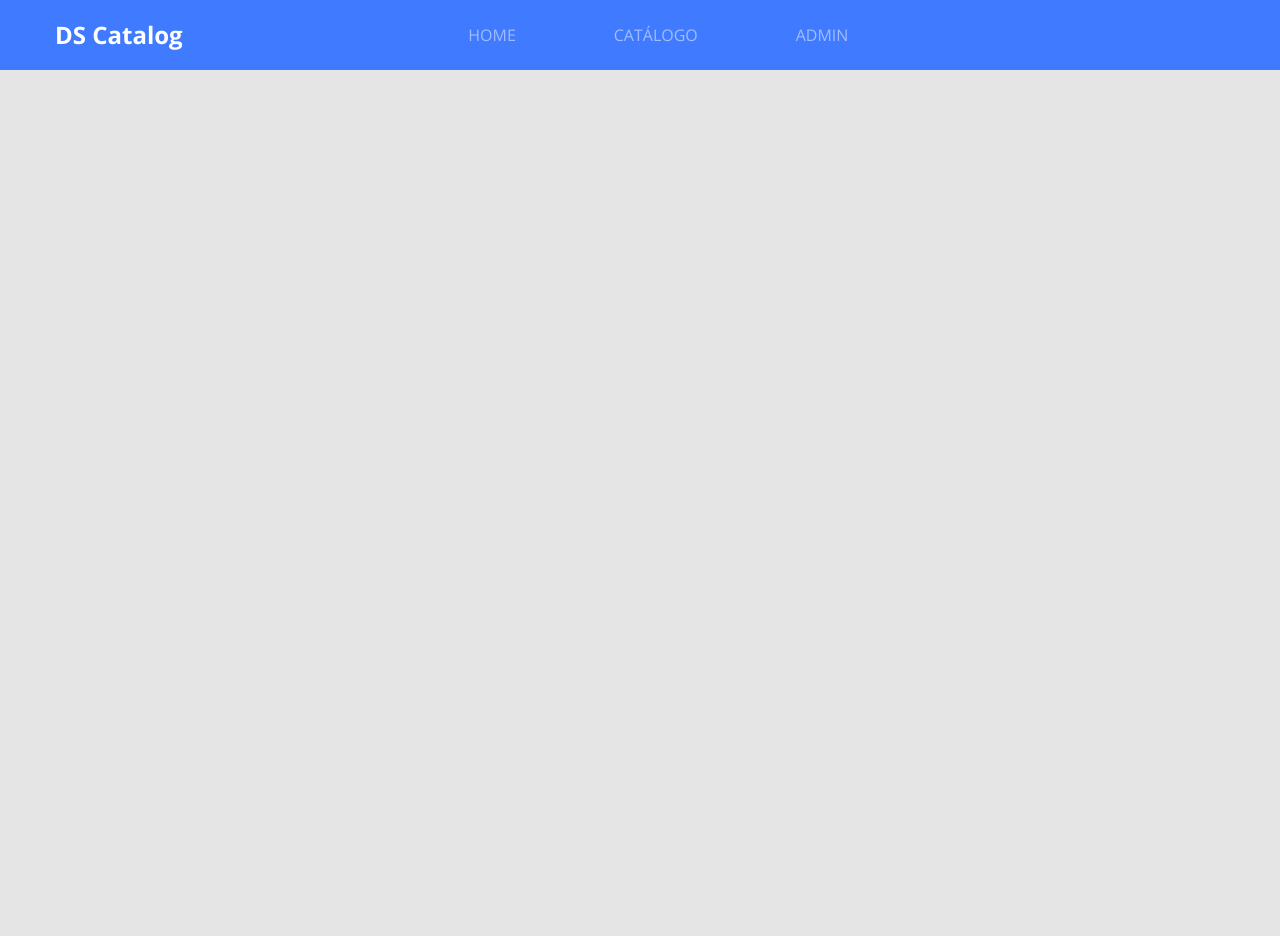
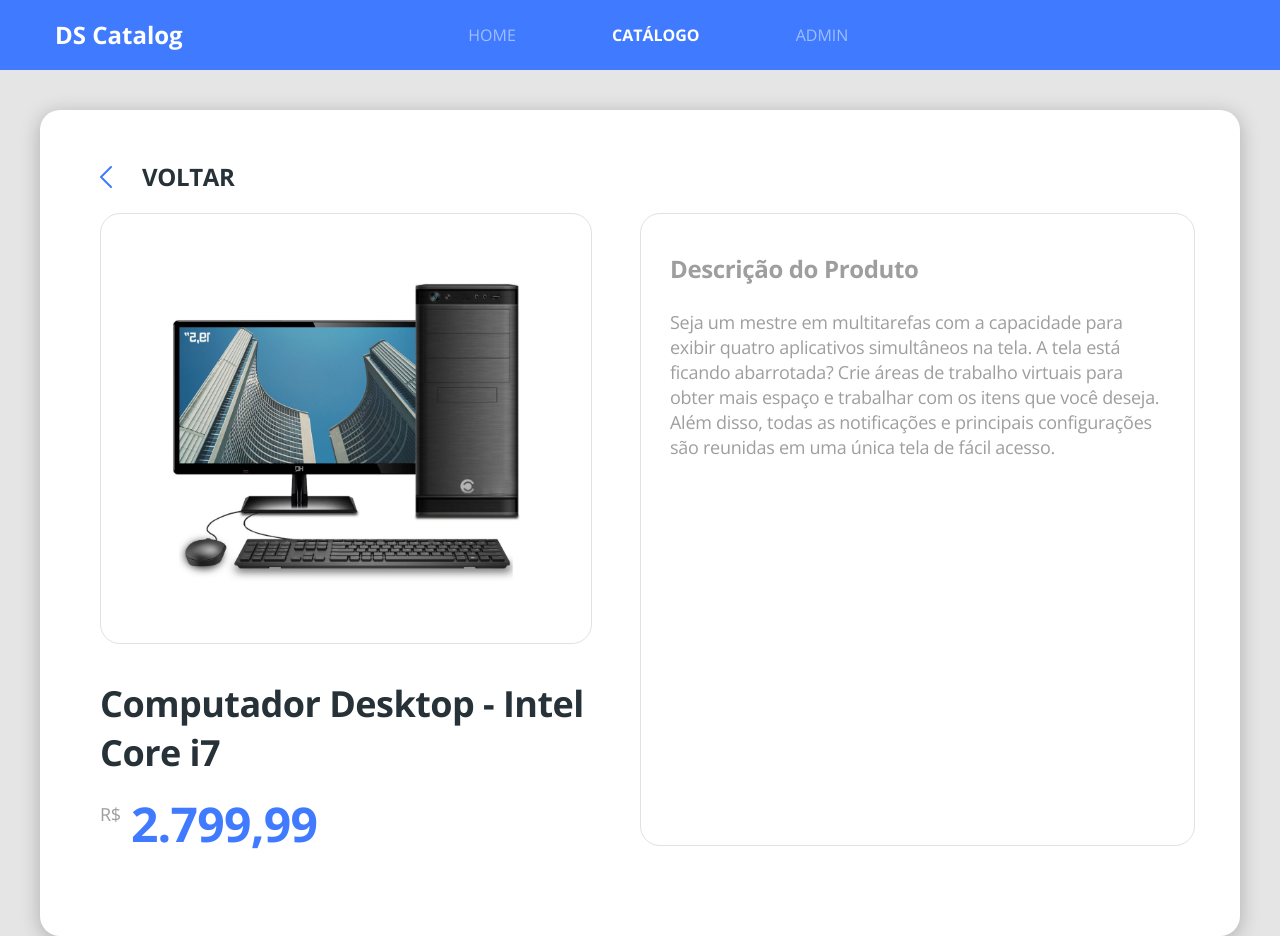
Before and after one commit to RanyellHenrique/catalog-bootcamp, a React (Create React App) app in the folder front-web/: page /products/1 in a window 1280 px wide. Before the commit the page ends 800 px from the top, so only its background shows below. Built offline with nearby package versions, Linux system fonts and the light colour scheme.

Commit message:
Finish product-details layout

```diff
--- a/front-web/src/Routes.tsx
+++ b/front-web/src/Routes.tsx
@@ -4,6 +4,7 @@
 import Catalog from './pages/Catalog';
 import Admin from './pages/Admin';
 import Navbar from './core/components/Navbar';
+import ProductDetails from './pages/Catalog/components/ProductsDetails';
 
 const Routes = () => (
     <BrowserRouter>
@@ -12,8 +13,11 @@
             <Route path="/" exact>
                 <Home/>
             </Route>
-            <Route path="/catalog">
+            <Route path="/products" exact>
                 <Catalog/>
+            </Route>
+            <Route path="/products/:productId">
+                <ProductDetails/>
             </Route>
             <Route path="/admin">
                 <Admin/>
--- a/front-web/src/core/components/ButtonIcon/styles.scss
+++ b/front-web/src/core/components/ButtonIcon/styles.scss
@@ -12,4 +12,5 @@
     display: flex;
     align-items: center;
     justify-content: center;
+    color: #FFF;
 }
--- a/front-web/src/core/components/Navbar/index.tsx
+++ b/front-web/src/core/components/Navbar/index.tsx
@@ -19,7 +19,7 @@
                     </NavLink>
                 </li>
                 <li>
-                    <NavLink to="/catalog" activeClassName="active" >
+                    <NavLink to="/products" activeClassName="active" >
                         CATÁLOGO
                     </NavLink>
                 </li>
--- /dev/null
+++ b/front-web/src/core/components/ProductPrice/index.tsx
@@ -0,0 +1,14 @@
+import React from 'react';
+import './styles.scss';
+
+type Props = {
+    price : string;
+}
+const ProductPrice = ({price}: Props) => (
+    <div className="product-price-container">
+        <span className="product-currency">R$</span>
+        <h3 className="product-price">{price}</h3>
+    </div>
+);
+
+export default ProductPrice;
--- /dev/null
+++ b/front-web/src/core/components/ProductPrice/styles.scss
@@ -0,0 +1,19 @@
+.product-price-container {
+    margin-top: 25px;
+    display: flex;
+}
+
+.product-currency {
+    font-size: 18px;
+    line-height: 25px;
+    letter-spacing: -0.015em;
+    color: #9E9E9E;
+}
+
+.product-price {
+    font-size: 32px;
+    line-height: 44px;
+    letter-spacing: -0.015em;
+    color: #407BFF;
+    margin-left: 10px;
+}
--- a/front-web/src/pages/Catalog/components/ProductsCard/index.tsx
+++ b/front-web/src/pages/Catalog/components/ProductsCard/index.tsx
@@ -1,6 +1,7 @@
 import React from 'react';
 import './styles.scss';
 import { ReactComponent as ProductImage } from '../../../../core/assets/images/product.svg';
+import ProductPrice from '../../../../core/components/ProductPrice';
 
 const ProductCard = () => (
     <div className="card-base border-radius-10 product-card">
@@ -9,10 +10,7 @@
             <h6 className="product-name">
                 Computador Desktop - Intel Core i7
             </h6>
-            <div className="product-price-container">
-                <span className="product-currency">R$</span>
-                <h3 className="product-price">2.779,00</h3>
-            </div>
+           <ProductPrice price="2.799,00"/>
         </div>
     </div>
 );
--- a/front-web/src/pages/Catalog/components/ProductsCard/styles.scss
+++ b/front-web/src/pages/Catalog/components/ProductsCard/styles.scss
@@ -9,31 +9,11 @@
     text-align: left;
     padding-top: 15px;
     margin-top: 15px;
-
 }
 
 .product-name {
     font-size: 18px;
     line-height: 25px;
     letter-spacing: -0.015em;
+    color: #263238;
 }
-
-.product-price-container {
-    margin-top: 25px;
-    display: flex;
-}
-
-.product-currency {
-    font-size: 18px;
-    line-height: 25px;
-    letter-spacing: -0.015em;
-    color: #9E9E9E;
-}
-
-.product-price {
-    font-size: 32px;
-    line-height: 44px;
-    letter-spacing: -0.015em;
-    color: #407BFF;
-    margin-left: 10px;
-}
--- /dev/null
+++ b/front-web/src/pages/Catalog/components/ProductsDetails/index.tsx
@@ -0,0 +1,50 @@
+import React from 'react';
+import './styles.scss';
+import { useParams, Link } from 'react-router-dom';
+import { ReactComponent as ArrowIcon } from '../../../../core/assets/images/arrow.svg';
+import { ReactComponent as ProductImage } from '../../../../core/assets/images/product.svg';
+import ProductPrice from '../../../../core/components/ProductPrice';
+
+type ParamsType = {
+    productId: string;
+}
+
+const ProductDetails = () => {
+    const { productId } = useParams<ParamsType>();
+    console.log(productId);
+
+    return (
+        <div className="product-details-container">
+            <div className="card-base border-radius-20 product-details">
+                <Link to="/products" className="product-details-goback">
+                    <ArrowIcon className="icon-back" />
+                    <h6 className="text-goback">voltar</h6>
+                </Link>
+                <div className="row">
+                    <div className="col-6 pr-5">
+                        <div className="product-details-card text-center">
+                            <ProductImage className="product-details-image"/>
+                        </div>
+                        <h1 className="product-details-name">
+                            Computador Desktop - Intel Core i7
+                        </h1>
+                        <ProductPrice price="2.799,99"/>
+                    </div>
+                    <div className="col-6 product-details-card">
+                        <h2 className="product-description-title">
+                            Descrição do Produto
+                        </h2>
+                        <p className="product-description-text">
+                            Seja um mestre em multitarefas com a capacidade para exibir quatro aplicativos simultâneos na tela.
+                            A tela está ficando abarrotada? Crie áreas de trabalho virtuais para obter mais espaço e trabalhar
+                            com os itens que você deseja. Além disso, todas as notificações e principais configurações são reunidas
+                            em uma única tela de fácil acesso.
+                        </p>
+                    </div>
+                </div>
+            </div>
+        </div>
+    );
+};
+
+export default ProductDetails;
--- /dev/null
+++ b/front-web/src/pages/Catalog/components/ProductsDetails/styles.scss
@@ -0,0 +1,67 @@
+.product-details-container {
+    padding-top: 40px;
+    padding-left: 40px;
+    padding-right: 40px;
+}
+
+.product-details {
+    padding: 50px 60px 90px 60px;
+}
+
+.icon-back {
+    color: #407BFF;
+    transform: rotate(180deg);
+    margin-right: 30px;
+}
+
+.product-details-goback {
+    display: flex;
+    align-items: center;
+    margin-bottom: 20px;
+}
+
+.text-goback {
+    font-size: 24px;
+    line-height: 33px;
+    letter-spacing: -0.015em;
+    color: #263238;
+    text-transform: uppercase;
+}
+
+.product-details-card {
+    border: 1px solid #E1E1E1;
+    padding: 38px 29px;
+    border-radius: 20px;
+}
+
+.product-details-image {
+    width: 353px;
+    height: 353px;
+}
+
+.product-description-title {
+    font-size: 24px;
+    line-height: 33px;
+    letter-spacing: -0.015em;
+    color: #9E9E9E;
+    margin-bottom: 25px;
+}
+
+.product-description-text {
+    font-size: 18px;
+    line-height: 25px;
+    letter-spacing: -0.015em;
+    color: #9E9E9E;
+}
+
+.product-details-name {
+    font-size: 36px;
+    line-height: 49px;
+    letter-spacing: -0.015em;
+    color: #263238;
+    margin-top: 35px;
+}
+
+.product-details .product-price {
+    font-size: 48px;
+}
--- a/front-web/src/pages/Catalog/index.tsx
+++ b/front-web/src/pages/Catalog/index.tsx
@@ -1,6 +1,7 @@
 import React from 'react';
 import './styles.scss';
 import ProductCard from './components/ProductsCard';
+import { Link } from 'react-router-dom';
 
 const Catalog = () => (
     <div className="catalog-container">
@@ -8,16 +9,16 @@
             Catálogo de produtos
         </h1>
         <div className="catalog-products">
-            <ProductCard />
-            <ProductCard />
-            <ProductCard />
-            <ProductCard />
-            <ProductCard />
-            <ProductCard />
-            <ProductCard />
-            <ProductCard />
-            <ProductCard />
-            <ProductCard />
+            <Link to="/products/1"><ProductCard /></Link>
+            <Link to="/products/2"><ProductCard /></Link>
+            <Link to="/products/3"><ProductCard /></Link>
+            <Link to="/products/4"><ProductCard /></Link>
+            <Link to="/products/5"><ProductCard /></Link>
+            <Link to="/products/6"><ProductCard /></Link>
+            <Link to="/products/7"><ProductCard /></Link>
+            <Link to="/products/8"><ProductCard /></Link>
+            <Link to="/products/9"><ProductCard /></Link>
+            <Link to="/products/10"><ProductCard /></Link>
         </div>
     </div>
 );
--- a/front-web/src/pages/Home/index.tsx
+++ b/front-web/src/pages/Home/index.tsx
@@ -15,7 +15,7 @@
                 <p className="text-subtitle">
                     Ajudaremos você a encontrar os melhores <br/> produtos disponíveis no mercado.
                 </p>
-                <Link to="/catalog">
+                <Link to="/products">
                     <ButtonIcon text="inicie agora a sua busca"/>
                 </Link>
 
```
Also changed, not shown: front-web/src/core/assets/images/arrow.svg.
